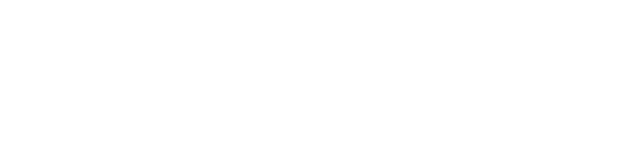
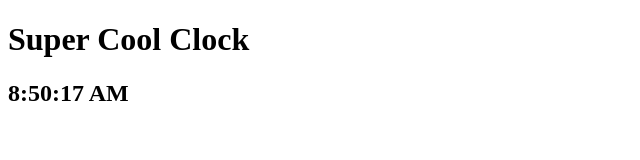
Before and after one commit to ConnorCoderAcademy/t3w4-promises, a plain HTML site: page index.html in a window 1280 px wide. Shown: the whole page, without its empty margins (0-640 px from the left). Drawn offline with Linux system fonts and the light colour scheme.

Commit message:
created the clock with setInterval

```diff
--- a/index.html
+++ b/index.html
@@ -6,6 +6,32 @@
     <title>Document</title>
 </head>
 <body>
+    <h1>Super Cool Clock</h1>
+    <h2 id="clockDisplay"></h2>
 
+    <script>
+        let clockDisplayElement = document.getElementById("clockDisplay");
+
+        // As soon as page is rendered, update clock
+        clockDisplayElement.innerHTML = new Date(Date.now()).toLocaleTimeString("en-US");
+
+        // Then, every 1 second after that, update the clock
+        setInterval(() => {
+            console.log("Log happens after 1 second")
+            clockDisplayElement.innerHTML = new Date(Date.now()).toLocaleTimeString("en-US");
+        }, 1000)
+
+        console.log("Log happens immediately")
+
+        // setTimeout(() => {
+        //     clockDisplayElement.innerHTML = new Date(Date.now());
+        // }, 3000)
+
+        // console.log("a");
+        // setTimeout(() => {
+        //     console.log("b");
+        // }, 0)
+        // console.log("c");
+    </script>
 </body>
 </html>
```
